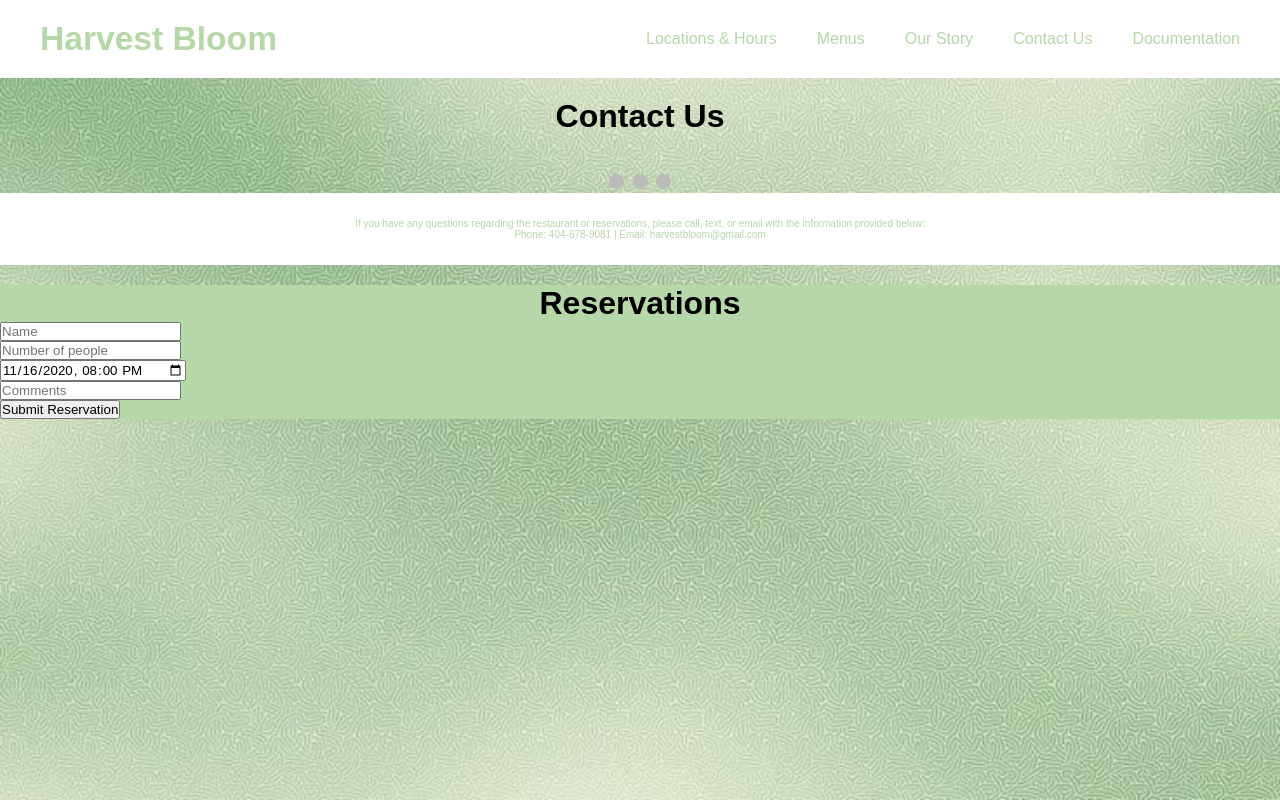
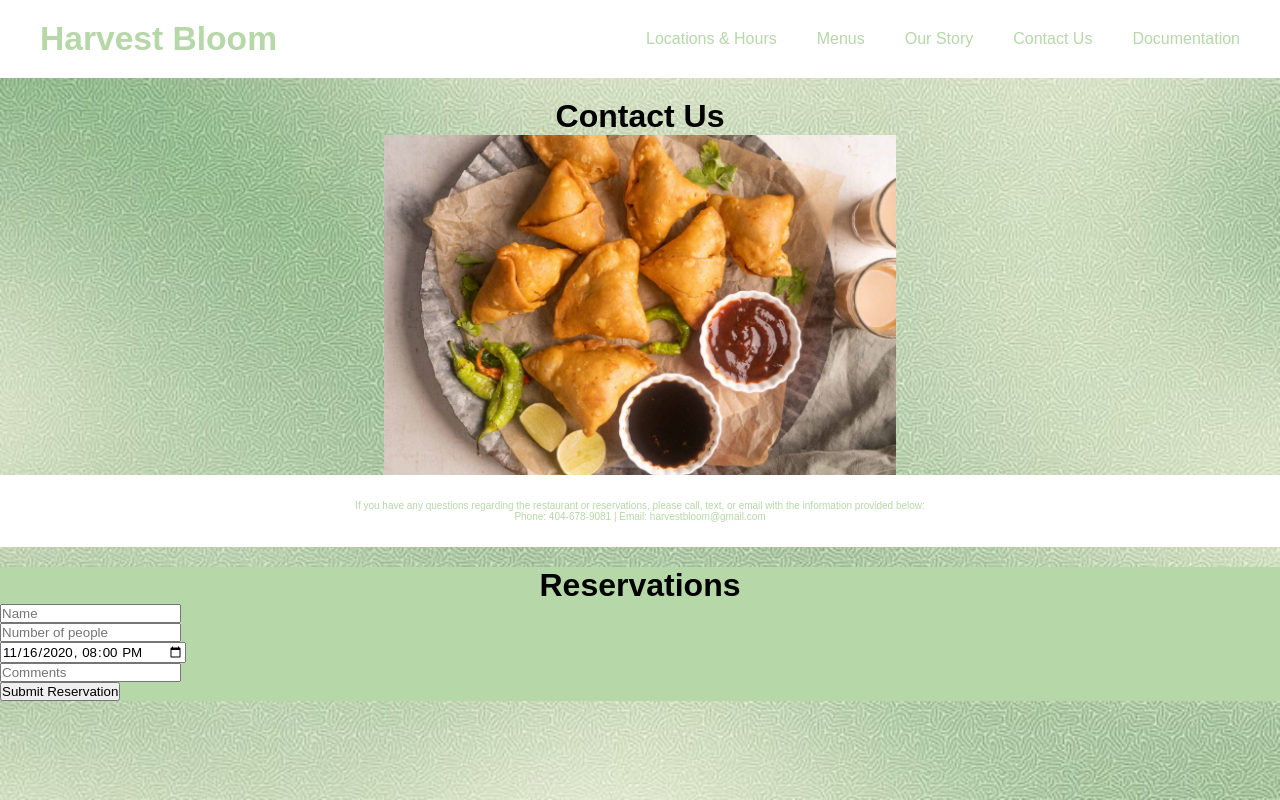
Before and after one commit to jagruti-l19/jagruti-l19.github.io, a plain HTML site: page contact.html in a window 1280 px wide. Drawn offline with Linux system fonts and the light colour scheme; a script that the page names is missing.

Commit message:
modified

```diff
--- a/contact.html
+++ b/contact.html
@@ -24,23 +24,18 @@
   </section>
 
   <h1>Contact Us</h1>
-  <div class="slideshow-container">
-    <div class="mySlides fade">
-      <img src="images/eating_vegetarian.jpg" alt="Vegetarian food">
-    </div>
-    <div class="mySlides fade">
-      <img src="images/samosa.jpg" alt="Samosa">
-    </div>
-    <div class="mySlides fade">
-      <img src="images/drinks.webp" alt="Drinks">
-    </div>
-  </div>
-  <br>
-  <div style="text-align:center">
-    <span class="dot"></span>
-    <span class="dot"></span>
-    <span class="dot"></span>
-  </div>
+  <section class="title">
+    <img src="images/samosa.jpg">
+    <style>
+        img {
+          display: block;
+          margin-left: auto;
+          margin-right: auto;
+          height: auto;
+          width: 40%;
+        }
+    </style>
+</section>
 
   <section class="contact">
     <p>If you have any questions regarding the restaurant or reservations, please call, text, or email with the information provided below:</p>
```
